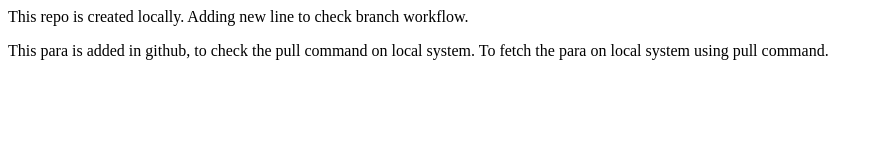
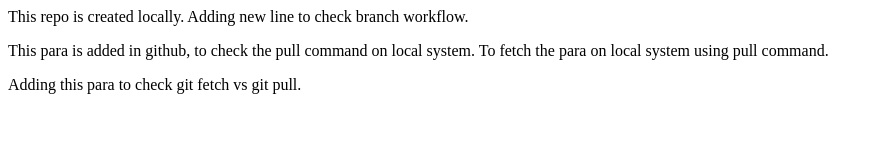
Before and after one commit to Parvez0070/localrepo, a plain HTML site: page index.html in a window 1280 px wide. Shown: the whole page, without its empty margins (0-883 px from the left). Drawn offline with Linux system fonts and the light colour scheme.

Commit message:
Add paragraph to test git fetch vs git pull

```diff
--- a/index.html
+++ b/index.html
@@ -5,3 +5,6 @@
 <p>
     This para is added in github, to check the pull command on local system. To fetch the para on local system using pull command.
 </p>
+<p>
+    Adding this para to check git fetch vs git pull.
+</p>
```
